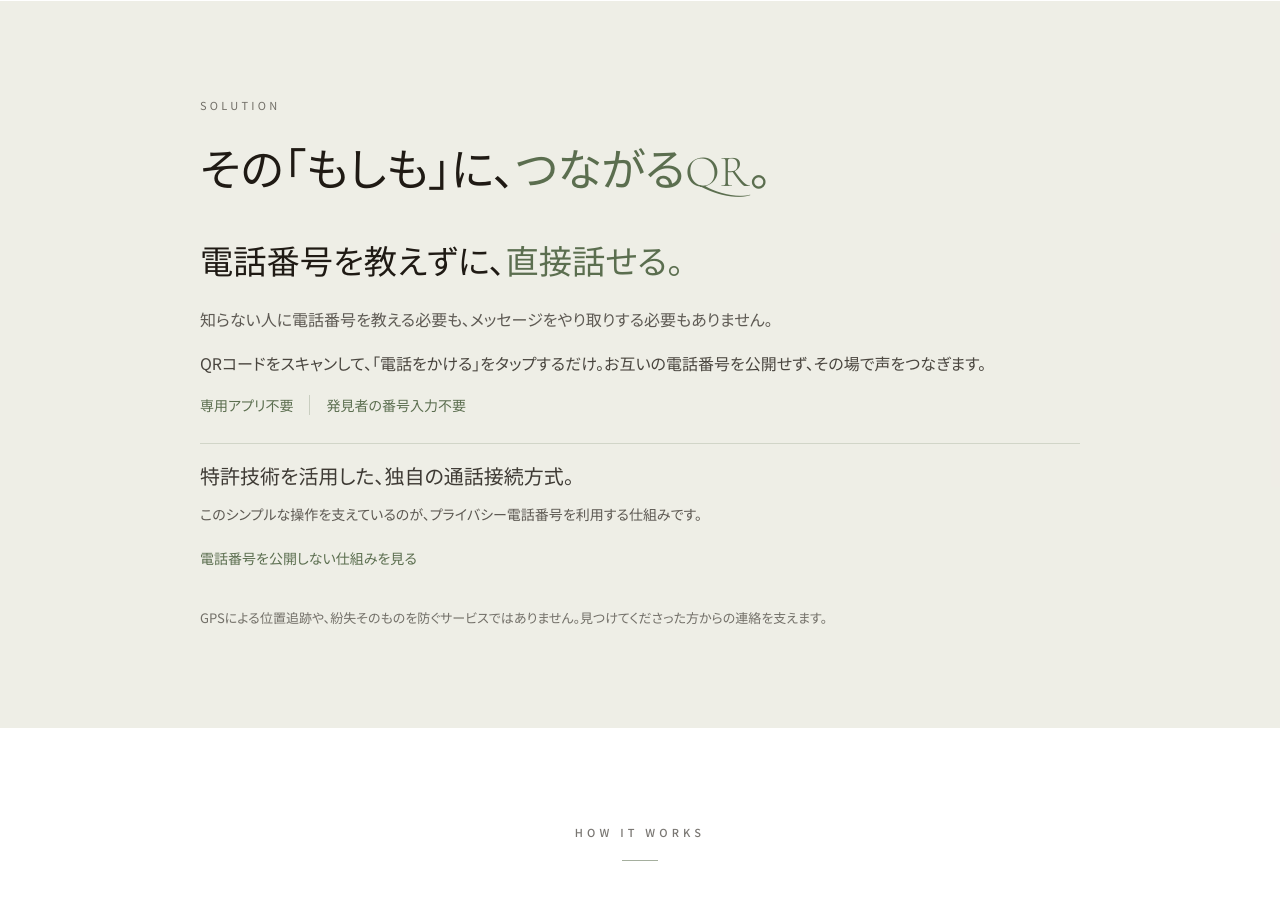
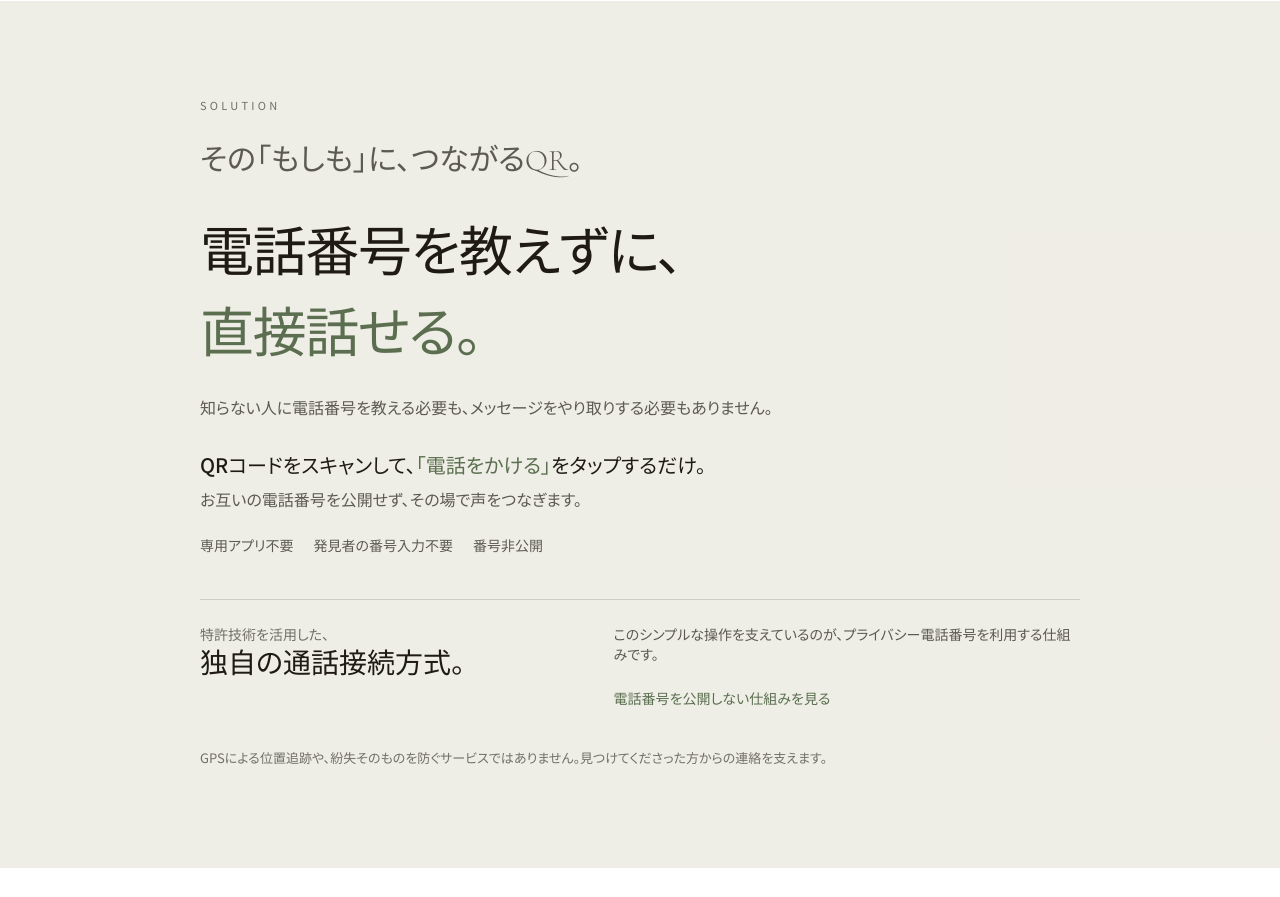
Before and after one commit to akizu815-create/QRing, a Next.js app: page / in a window 1280 px wide. Shown: the part 1800-2697 px from the top of the page. Built offline with nearby package versions, Linux system fonts and the light colour scheme.

Commit message:
Strengthen hierarchy of direct calling, simple operation and patented connection

```diff
--- a/src/app/service/page.tsx
+++ b/src/app/service/page.tsx
@@ -31,19 +31,21 @@ export default function ServicePage() {
                 <br />
                 大きな<span className="text-moss">安心</span>を。
               </h2>
-              <p className="mt-5 text-[11px] tracking-[0.16em] text-ink/50">
-                活用技術：特許第7460140号
-              </p>
             </Reveal>
             <Reveal delay={120}>
-              <div className="body-jp mt-10 space-y-5 text-base md:text-lg">
-                <p>
-                  つながるQRは、電話番号を教えずに、見つけてくださった方と直接話せるサービスです。
-                </p>
-                <p>
-                  QRコードに連絡先の電話番号を表示する方法とは異なり、プライバシー電話番号で通話を接続します。発見した方は、登録者の電話番号を知らなくても、画面からそのまま電話をかけられます。
-                </p>
-                <p className="font-serif text-lg font-light leading-relaxed text-ink/85 md:text-xl">特許技術を活用した、独自の通話接続方式。</p>
+              <div className="mt-10">
+                <h3 className="font-serif text-2xl font-light leading-relaxed text-ink md:text-[28px]">電話番号を教えずに、<span className="inline-block text-moss">直接話せる。</span></h3>
+                <div className="body-jp mt-5 space-y-3 text-base text-ink/75 md:text-lg">
+                  <p>QRコードに連絡先の電話番号を表示する方法とは異なり、プライバシー電話番号で通話を接続します。</p>
+                  <p>発見した方は、登録者の電話番号を知らなくても、画面からそのまま電話をかけられます。</p>
+                </div>
+                <div className="mt-7 border-t border-ink/15 pt-5">
+                  <h3 className="font-serif font-light leading-relaxed">
+                    <span className="block font-sans text-sm text-ink/60">特許技術を活用した、</span>
+                    <span className="mt-1 block text-2xl text-ink md:text-[28px]">独自の通話接続方式。</span>
+                  </h3>
+                  <p className="mt-3 text-xs leading-7 tracking-[0.08em] text-ink/60">活用技術：特許第7460140号</p>
+                </div>
               </div>
               <p id="use-cases" className="mt-7 scroll-mt-28 text-sm">
                 <Link href="/#use-cases" className="link-underline text-ink/70 transition-colors hover:text-moss">
--- a/src/components/HomeSolution.tsx
+++ b/src/components/HomeSolution.tsx
@@ -6,18 +6,25 @@ export default function HomeSolution() {
     <div className="container-narrow">
       <Reveal>
         <p className="text-[11px] tracking-[0.3em] text-ink/60">SOLUTION</p>
-        <h2 id="home-solution-heading" className="mt-5 font-serif text-[clamp(28px,3.5vw,48px)] font-light leading-[1.6] md:mt-6">その「もしも」に、<span className="inline-block text-moss">つながるQR。</span></h2>
-        <p className="mt-7 font-serif text-[clamp(24px,2.6vw,34px)] font-light leading-relaxed text-ink">電話番号を教えずに、<span className="inline-block text-moss">直接話せる。</span></p>
-        <p className="body-jp mt-4 text-sm text-ink/70 md:text-base">知らない人に電話番号を教える必要も、メッセージをやり取りする必要もありません。</p>
-        <p className="body-jp mt-5 text-sm text-ink/80 md:text-base">QRコードをスキャンして、「電話をかける」をタップするだけ。お互いの電話番号を公開せず、その場で声をつなぎます。</p>
-        <ul className="mt-5 flex flex-wrap gap-y-2 text-[13px] leading-7 text-moss md:text-sm" aria-label="操作の特徴">
-          <li className="pr-4">専用アプリ不要</li>
-          <li className="border-l border-moss/25 pl-4">発見者の番号入力不要</li>
+        <h2 id="home-solution-heading" className="mt-5 font-serif text-[clamp(22px,2.5vw,30px)] font-light leading-[1.6] text-ink/70 md:mt-6">その「もしも」に、<span className="inline-block">つながるQR。</span></h2>
+        <p className="mt-7 font-serif text-[clamp(30px,4.4vw,54px)] font-light leading-[1.5] tracking-tight text-ink"><span className="block">電話番号を教えずに、</span><span className="block text-moss">直接話せる。</span></p>
+        <p className="body-jp mt-5 max-w-2xl text-sm text-ink/70 md:text-base">知らない人に電話番号を教える必要も、メッセージをやり取りする必要もありません。</p>
+        <p className="mt-8 text-lg font-medium leading-8 text-ink md:text-xl">QRコードをスキャンして、<br className="md:hidden" /><span className="text-moss">「電話をかける」</span>をタップするだけ。</p>
+        <p className="body-jp mt-2 text-sm text-ink/70 md:text-base">お互いの電話番号を公開せず、その場で声をつなぎます。</p>
+        <ul className="mt-5 flex flex-wrap gap-x-5 gap-y-2 text-sm leading-7 text-ink/70" aria-label="操作の特徴">
+          <li>専用アプリ不要</li>
+          <li>発見者の番号入力不要</li>
+          <li>番号非公開</li>
         </ul>
-        <div className="mt-7 border-t border-moss/20 pt-5">
-          <p className="font-serif text-lg font-light leading-relaxed text-ink/85 md:text-xl">特許技術を活用した、<span className="inline-block">独自の通話接続方式。</span></p>
-          <p className="body-jp mt-3 text-sm text-ink/70">このシンプルな操作を支えているのが、プライバシー電話番号を利用する仕組みです。</p>
-          <Link href="/service/#privacy-call" className="link-underline mt-3 inline-flex min-h-11 items-center py-2 text-sm leading-7 text-moss">電話番号を公開しない仕組みを見る</Link>
+        <div className="mt-8 grid gap-4 border-t border-moss/25 pt-6 md:mt-10 md:grid-cols-[minmax(0,0.9fr)_minmax(0,1.1fr)] md:gap-8">
+          <h3 className="font-serif font-light leading-relaxed">
+            <span className="block font-sans text-sm text-ink/60">特許技術を活用した、</span>
+            <span className="mt-1 block text-2xl text-ink md:text-[28px]">独自の通話接続方式。</span>
+          </h3>
+          <div>
+            <p className="body-jp text-sm text-ink/70">このシンプルな操作を支えているのが、プライバシー電話番号を利用する仕組みです。</p>
+            <Link href="/service/#privacy-call" className="link-underline mt-3 inline-flex min-h-11 items-center py-2 text-sm leading-7 text-moss">電話番号を公開しない仕組みを見る</Link>
+          </div>
         </div>
         <p className="body-jp mt-6 text-[13px] leading-7 text-ink/60">GPSによる位置追跡や、紛失そのものを防ぐサービスではありません。見つけてくださった方からの連絡を支えます。</p>
       </Reveal>
```
Also changed, not shown: 3 other files (tests, documents, lock files or other folders).
